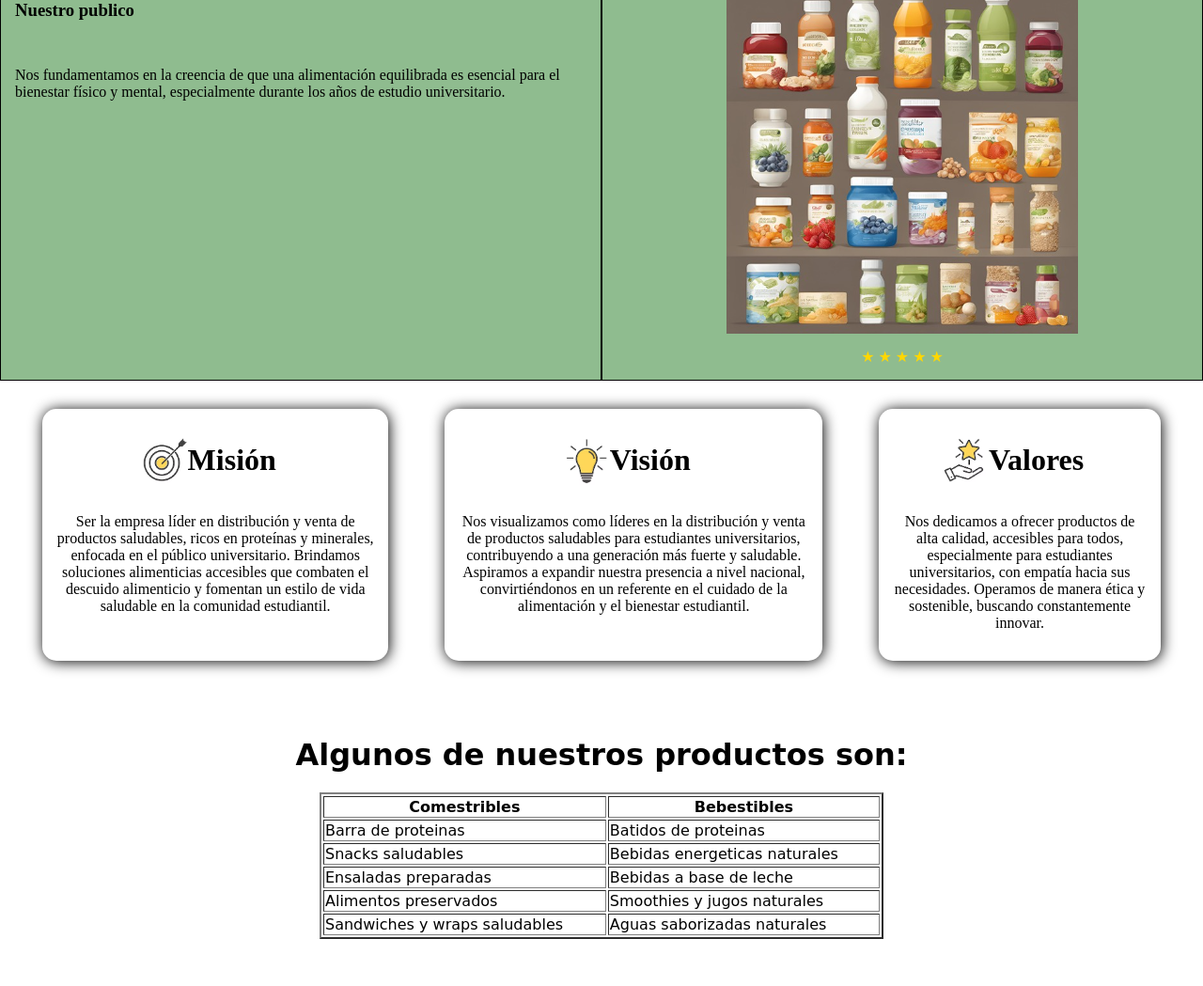
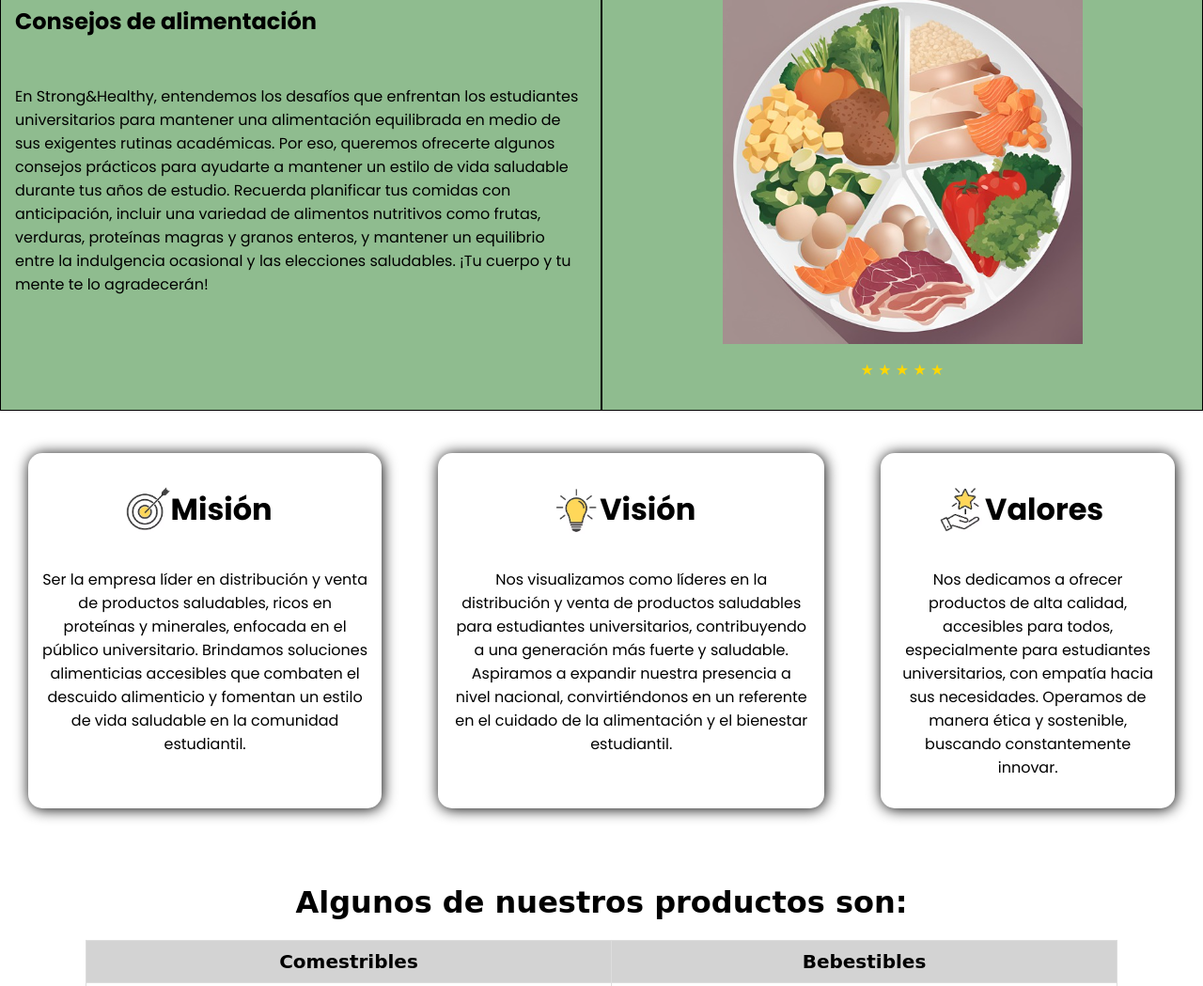
Before and after one commit to GaryVa/Strong-Healthy, a plain HTML site: page index.html in a window 1280 px wide. Shown: the part 747-1796 px from the top of the page at 94% size. Drawn offline with Linux system fonts and the light colour scheme.

Commit message:
cambio de textos y ajustes finales css

```diff
--- a/css/desarrollador.css
+++ b/css/desarrollador.css
@@ -35,5 +35,5 @@ body{
     align-items: center;
 }
 .Desarrollador img{
-    width: 50%;
+    width: 30%;
 }
--- a/css/index.css
+++ b/css/index.css
@@ -1,6 +1,7 @@
 body{
     margin: 0;
     padding: 0;
+    font-family: Poppins;
 
 }
 
@@ -11,6 +12,7 @@ body{
     justify-content: space-between;
     align-items: center;
     padding: 20px;
+    box-shadow: inset 0px -5px 5px rgba(0, 0, 0, 0.3);
 }
 .logo h1{
     margin:0;
@@ -51,7 +53,7 @@ body{
     height: 100%;
 }
 .texto1, .calificacion{
-    padding-bottom: 15px;
+    padding-bottom: 30px;
 }
 .texto1, .img1{
     background-color: aliceblue;
@@ -59,7 +61,7 @@ body{
 .texto2, .img2{
     background-color: darkseagreen;
 }
-.texto1 h1, .texto1 p, .texto2 h3, .texto2 p, .img2 img{
+.texto1 h1, .texto1 p, .texto2 h2, .texto2 p, .img2 img{
     padding: 15px;
 }
 
@@ -78,7 +80,8 @@ body{
 .seccion2{
     display: flex;
     flex-direction: column;
-    padding: 15px;
+    border-bottom: 1px solid black;
+
 }
 .tarjeta1, .tarjeta2, .tarjeta3{
     box-shadow: 1px 1px 15px black;
@@ -87,10 +90,16 @@ body{
     margin-bottom: 30px;
     margin-left: 30px;
     margin-right: 30px;
+    margin-top: 30px;
     display: flex;
     flex-direction: column;
     align-items: center;
     text-align: center;
+}
+.linea{
+    border-bottom: 1px solid black;
+    margin-bottom: 20px;
+    margin: 0;
 }
 .tarjeta1 img, .tarjeta2 img, .tarjeta3 img{
     width: 50px;
@@ -103,8 +112,34 @@ body{
     align-items: center;
     margin-bottom: 40px;
     font-family:cursive;
-    padding: 15px;
+    padding: 30px;
+    border-bottom: 1px solid black;
 
+}
+table, th, td {
+    border: 1px solid #ddd;
+}
+table {
+    width: 100%;
+    border-collapse: collapse;
+    margin-bottom: 20px;
+}
+th {
+    background-color: lightgray;
+    text-align: center;
+    padding: 10px;
+}
+td {
+    padding: 8px;
+}
+tr:nth-child(odd){
+    background-color: rgb(236, 235, 235);
+}
+tr:first-child {
+    font-weight: bold;
+}
+tr:hover{
+    background-color: rgb(224, 224, 224);
 }
 
 .pie{
@@ -162,6 +197,7 @@ body{
     .seccion2{
         display: flex;
         flex-direction: row;
+        border-bottom: 0;
     }
     .titular{
         display: flex;
@@ -170,4 +206,12 @@ body{
     .titular{
         padding-right: 15px;
     }
+    .seccion3{
+        border-bottom: 0;
+    }
+    table{
+        text-align: center;
+        font-size: 20px;
+        width: 90%;
+    }
 }
--- a/index.html
+++ b/index.html
@@ -35,14 +35,14 @@
         </div>
         <div class="parte2">
             <div class="texto2">
-                <h3>Nuestro publico</h3>
+                <h2>Consejos de alimentación</h2>
                 <p>
-                    Nos fundamentamos en la creencia de que una alimentación equilibrada es esencial para el bienestar físico y mental, especialmente durante los años de estudio universitario.
+                    En Strong&Healthy, entendemos los desafíos que enfrentan los estudiantes universitarios para mantener una alimentación equilibrada en medio de sus exigentes rutinas académicas. Por eso, queremos ofrecerte algunos consejos prácticos para ayudarte a mantener un estilo de vida saludable durante tus años de estudio. Recuerda planificar tus comidas con anticipación, incluir una variedad de alimentos nutritivos como frutas, verduras, proteínas magras y granos enteros, y mantener un equilibrio entre la indulgencia ocasional y las elecciones saludables. ¡Tu cuerpo y tu mente te lo agradecerán!
                 </p>
 
             </div>
             <div class="img2">
-                <img src="img/productos.png" alt="">
+                <img src="img/plato.png" alt="">
                 <div class="calificacion">
                     <label for="estrella5">★</label>
                     <label for="estrella4">★</label>
@@ -65,6 +65,7 @@
                 Ser la empresa líder en distribución y venta de productos saludables, ricos en proteínas y minerales, enfocada en el público universitario. Brindamos soluciones alimenticias accesibles que combaten el descuido alimenticio y fomentan un estilo de vida saludable en la comunidad estudiantil.
             </p>
         </div>
+        <div class="linea"></div>
         <div class="tarjeta2">
             <div class="titular">
                 <img src="img/vision.png" alt="vision">
@@ -74,6 +75,7 @@
                 Nos visualizamos como líderes en la distribución y venta de productos saludables para estudiantes universitarios, contribuyendo a una generación más fuerte y saludable. Aspiramos a expandir nuestra presencia a nivel nacional, convirtiéndonos en un referente en el cuidado de la alimentación y el bienestar estudiantil.
             </p>
         </div>
+        <div class="linea"></div>
         <div class="tarjeta3">
             <div class="titular">
                 <img src="img/valores.png" alt="valores">
@@ -87,7 +89,7 @@
     </div>
     <div class="seccion3">
         <h1>Algunos de nuestros productos son:</h1>
-        <table border="2" width="600">
+        <table>
             <tr>
                 <th>Comestribles</th>
                 <th>Bebestibles</th>
```
Also changed, not shown: img/plato.png (added), img/productos.png (deleted).
